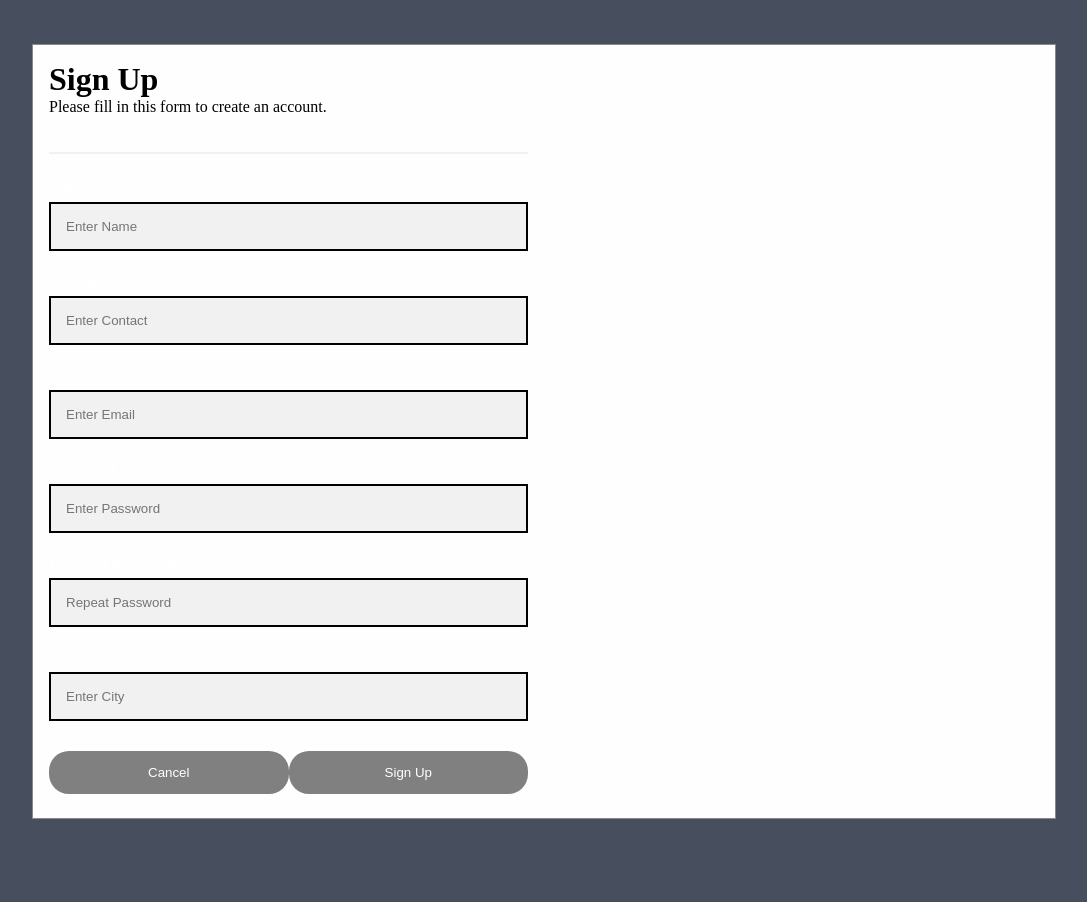
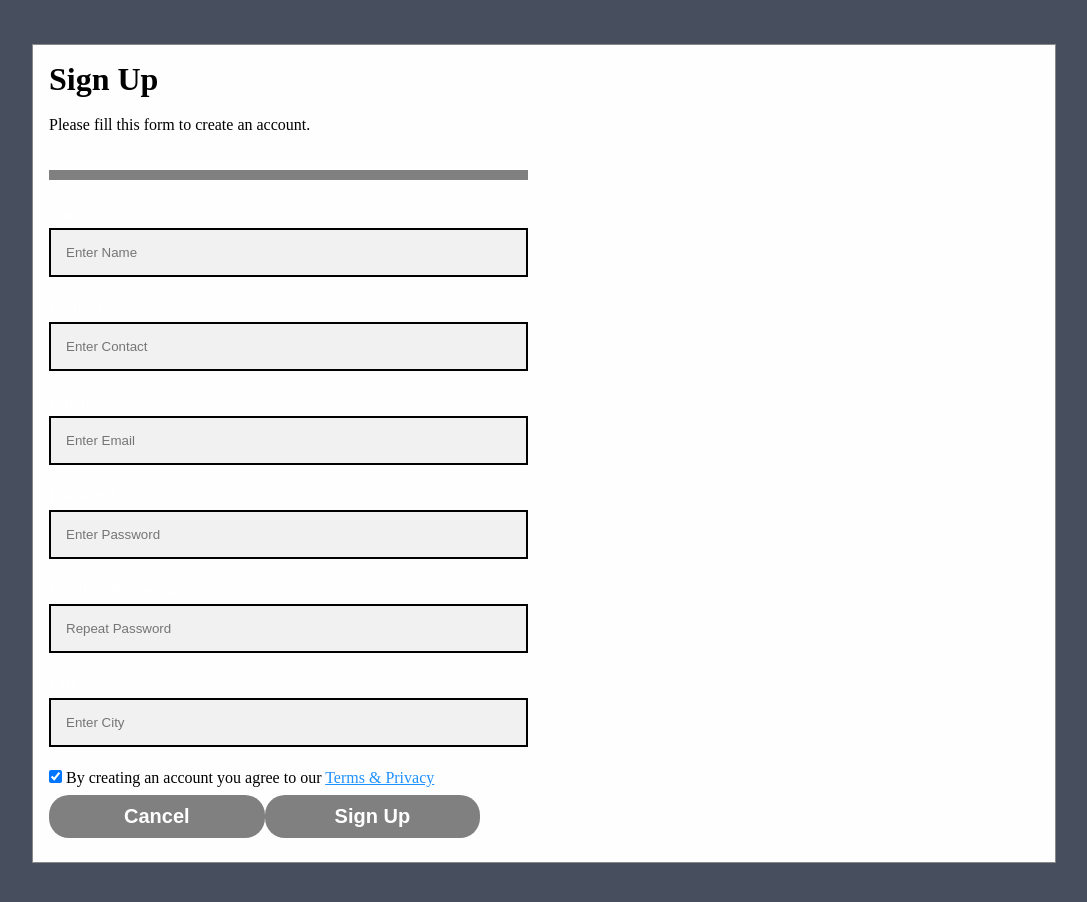
Before and after one commit to Bhoyar18/django-project, a Django app: page /login/ in a window 1280 px wide, after a click on "Sign Up". Shown: the part 70-972 px from the top of the page, without its empty margins (96-1183 px from the left). Run offline with Django 5.2, Linux system fonts and the light colour scheme; some web fonts are replaced.

Commit message:
light page

```diff
--- a/App/static/css/style.css
+++ b/App/static/css/style.css
@@ -459,30 +459,39 @@ input[type=text], input[type=password] {
   /* Set a style for all buttons */
   button {
     color: white;
-    padding: 14px 20px;
+    padding: 10px 20px;
     margin: 8px 0;
     border: none;
     cursor: pointer;
     width: 100%;
     border-radius: 20px;
     background-color: grey;
+    font-weight: 600;
+    font-size: 20px;
+
     /* opacity: 0.9; */
   }
 
-  /* button:hover {
-    opacity:1;
-  } */
+  button:hover {
+     color: black;
+     background-color: pink;
+     cursor: pointer;
+     border: 2px solid black;
+    font-weight: 600;
+
+  }
+
 
   /* Extra styles for the cancel button */
   .cancelbtn {
-    padding: 14px 20px;
+    padding: 10px 20px;
     background-color: grey;
   }
 
   /* Float cancel and signup buttons and add an equal width */
   .cancelbtn, .signupbtn {
     float: left;
-    width: 50%;
+    width: 45%;
     background-color: grey;
   }
 
@@ -515,7 +524,7 @@ input[type=text], input[type=password] {
 
   /* Style the horizontal ruler */
   hr {
-    border: 1px solid #f1f1f1;
+    border: 5px solid grey;
     margin-bottom: 25px;
   }
 
--- a/App/templates/login.html
+++ b/App/templates/login.html
@@ -16,7 +16,8 @@
         <form class="modal-content" action="/action_page.php">
             <div class="container">
                 <h1 style="color: black;">Sign Up</h1>
-                <p style="color: black;">Please fill in this form to create an account.</p>
+                <br>
+                <p style="color: black;">Please fill this form to create an account.</p>
                 <br>
                 <br>
                 <hr>
@@ -40,11 +41,11 @@
                 <input type="text" placeholder="Enter City" name="city" required>
 
 
-                <!-- <label>
-                    <input type="checkbox" checked="checked" name="remember" style=" color: black;"> Remember me
+                <label style=" color: black;">
+                    <input type="checkbox" checked="checked" name="remember"> By creating an account you agree to our <a href="#" style="color:dodgerblue">Terms & Privacy</a>
                 </label>
 
-                <p style="color: black;">By creating an account you agree to our <a href="#" style="color:dodgerblue">Terms & Privacy</a>.</p> -->
+                <!-- <p style="color: black;">By creating an account you agree to our <a href="#" style="color:dodgerblue">Terms & Privacy</a>.</p> -->
 
                 <div class="clearfix">
                     <button type="button" onclick="document.getElementById('id01').style.display='none'"
```
